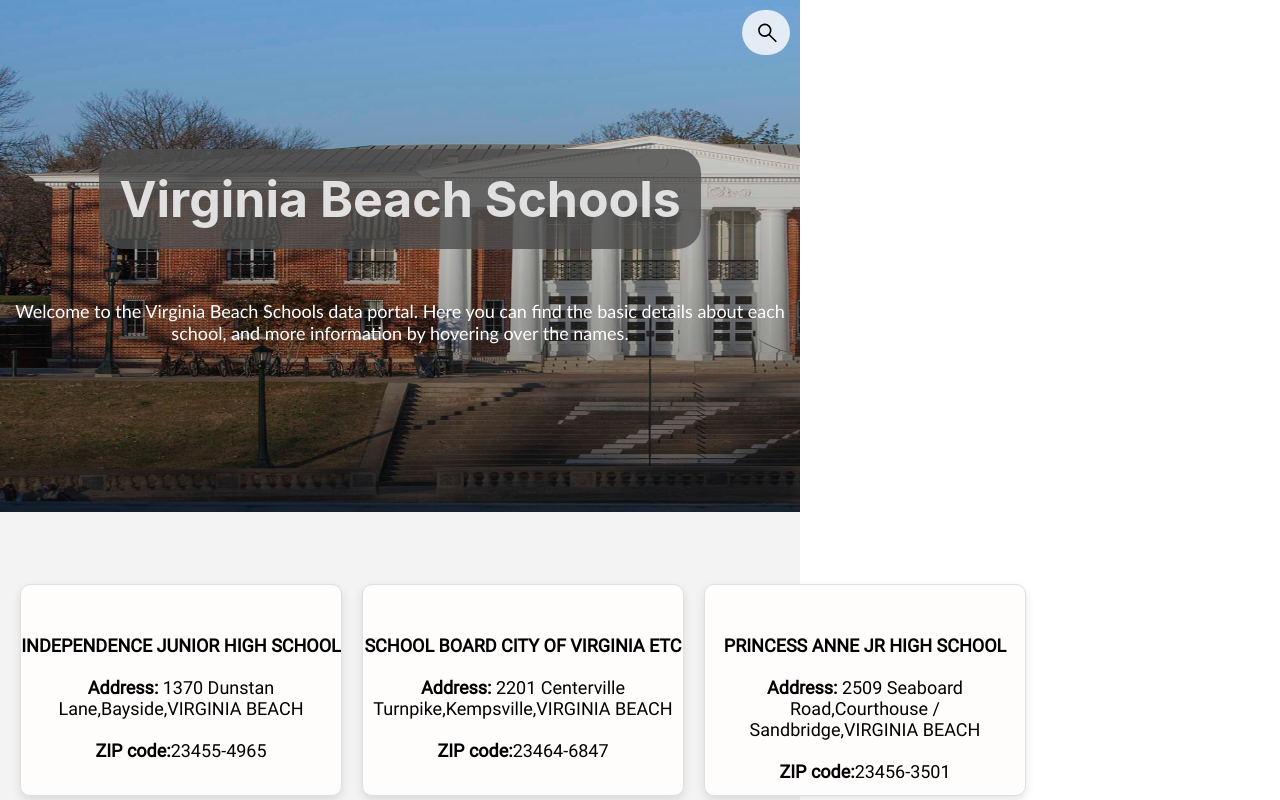
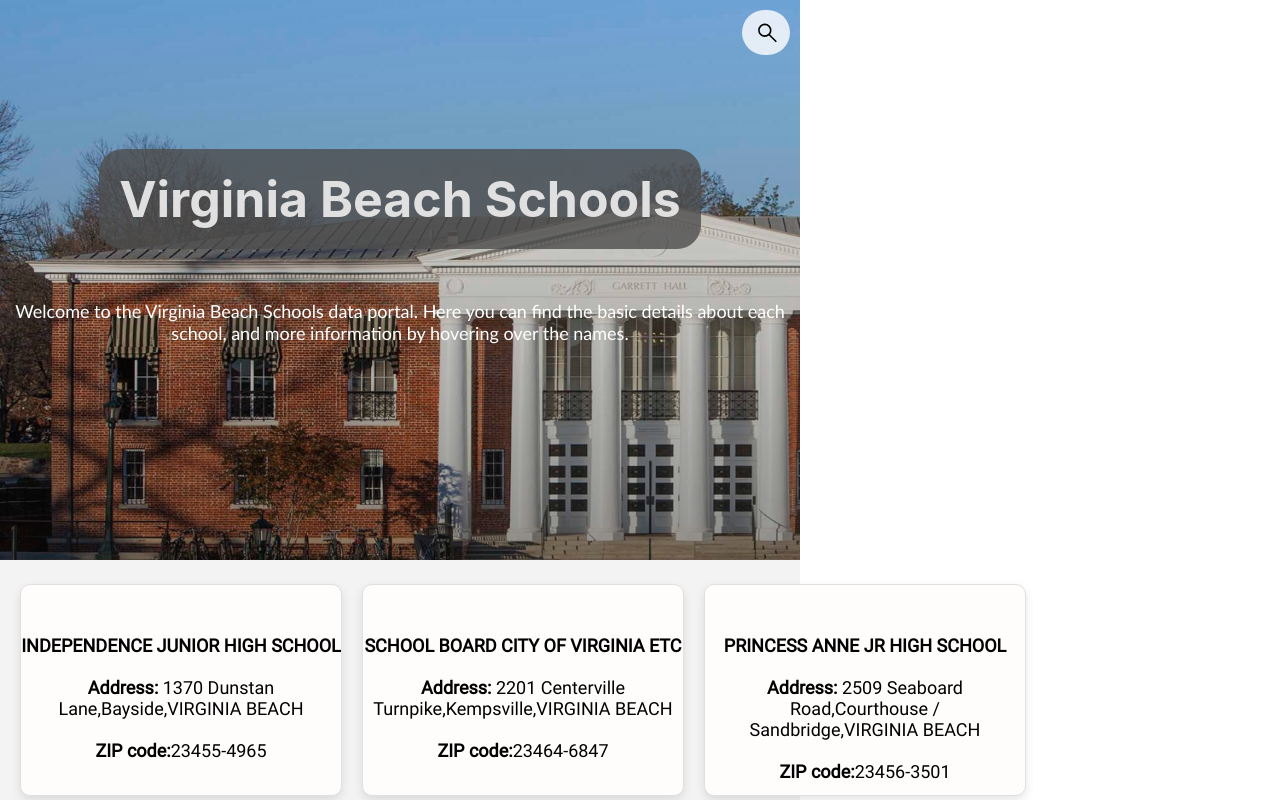
Before and after one commit to Durga-Kondaveeti/Virginia_Schools_data, a React (Create React App) app: page / in a window 1280 px wide. Shown: the top 800 px of the page. Built offline with nearby package versions, Linux system fonts and the light colour scheme.

Commit message:
Update data.css

```diff
--- a/src/style/data.css
+++ b/src/style/data.css
@@ -6,7 +6,7 @@
     rgba(15, 15, 15, 0.60)), url('../images/background.jpg');
     background-repeat: no-repeat;
     background-size: 95vmin 10vmin;
-    background-size: 100vmax 40vmax;
+    background-size: 100vmax 60vmax;
     text-align: center;
     min-height: 70vh;
     display: flex;
```
